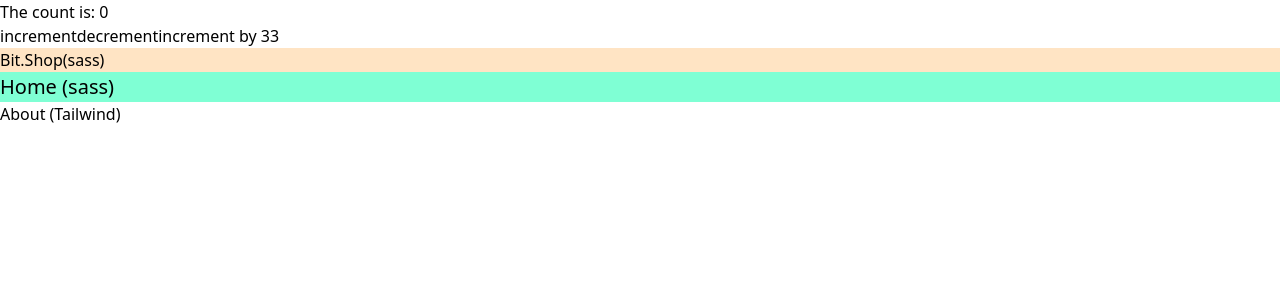
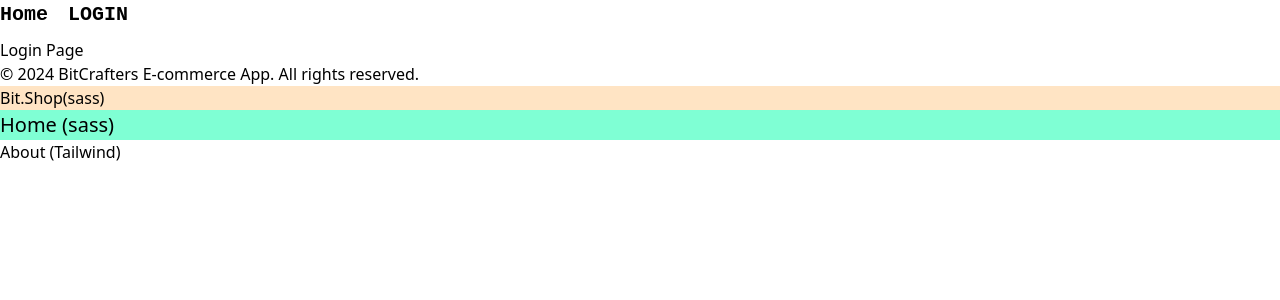
Before and after one commit to atlp-rwanda/e-commerce-bitcrafters-fn, a React (Vite) app: page /login in a window 1280 px wide. Shown: the top 300 px of the page. Built offline with nearby package versions, Linux system fonts and the light colour scheme.

Commit message:
chore(reactRouter):setup react routers dom [Delivers #187364671]

```diff
--- a/package.json
+++ b/package.json
@@ -12,7 +12,8 @@
   "dependencies": {
     "react": "^18.2.0",
     "react-dom": "^18.2.0",
-    "react-redux": "^9.1.2"
+    "react-redux": "^9.1.2",
+    "react-router-dom": "^6.23.1"
   },
   "devDependencies": {
     "@babel/core": "^7.24.7",
--- a/src/App.tsx
+++ b/src/App.tsx
@@ -1,9 +1,9 @@
-import Counter from "./components/counter"
+import Routers from "./routes"
 import './app.scss'
 function App() {
   return (
     <>
-    <Counter/>
+    <Routers/>
     <div className="nav-bar">Bit.Shop(sass)
       <div className="sub-nav">Home (sass)</div>
     </div>
@@ -13,4 +13,4 @@ function App() {
   )
 }
 
-export default App
+export default App;
--- a/src/app.scss
+++ b/src/app.scss
@@ -1,8 +1,20 @@
-.nav-bar{
+.nav-bar {
   background-color: bisque;
   color: black;
-  .sub-nav{
+  .sub-nav {
     font-size: 20px;
     background-color: aquamarine;
   }
 }
+
+.navbar ul {
+  display: flex;
+  justify-content: flex-start;
+  gap: 1em;
+  font-family: "Courier New", Courier, monospace;
+  margin: 0px auto;
+  font-size: 20px;
+  font-weight: bold;
+  list-style: none;
+  height: 38px;
+}
--- /dev/null
+++ b/src/components/Footer.tsx
@@ -0,0 +1,16 @@
+import React from "react";
+
+const Footer: React.FC = () => {
+  return (
+    <footer>
+      <div className="container">
+        <p>
+          &copy; {new Date().getFullYear()} BitCrafters E-commerce App. All
+          rights reserved.
+        </p>
+      </div>
+    </footer>
+  );
+};
+
+export default Footer;
--- /dev/null
+++ b/src/components/Layout.tsx
@@ -0,0 +1,13 @@
+import { Outlet } from "react-router-dom";
+import Navbar from "./Navbar.tsx";
+import Footer from "./Footer";
+
+export default function Layout() {
+  return (
+    <>
+      <Navbar />
+      <Outlet />
+      <Footer />
+    </>
+  );
+}
--- /dev/null
+++ b/src/components/Navbar.tsx
@@ -0,0 +1,20 @@
+import React from "react";
+import { Link } from "react-router-dom";
+
+const Navbar: React.FC = () => {
+  return (
+    <nav className="navbar">
+      <ul>
+        <li>
+          <Link to="/">Home</Link>
+        </li>
+
+        <li>
+          <Link to="/login">LOGIN</Link>
+        </li>
+      </ul>
+    </nav>
+  );
+};
+
+export default Navbar;
--- /dev/null
+++ b/src/routes/index.tsx
@@ -0,0 +1,19 @@
+import Home from "../views/Home";
+import Login from "../views/Login";
+import Layout from "../components/Layout";
+import { BrowserRouter, Route, Routes } from "react-router-dom";
+
+const Routers: React.FC = () => {
+  return (
+    <BrowserRouter>
+      <Routes>
+        <Route path="/" element={<Layout />}>
+          <Route index element={<Home />} />
+          <Route path="/login" element={<Login />} />
+        </Route>
+      </Routes>
+    </BrowserRouter>
+  );
+};
+
+export default Routers;
--- /dev/null
+++ b/src/views/Home.tsx
@@ -0,0 +1,11 @@
+import React from "react";
+
+const Home: React.FC = () => {
+  return (
+    <div>
+      <h1>Home Page</h1>
+    </div>
+  );
+};
+
+export default Home;
--- /dev/null
+++ b/src/views/Login.tsx
@@ -0,0 +1,11 @@
+import React from "react";
+
+const Login: React.FC = () => {
+  return (
+    <div>
+      <h1>Login Page</h1>
+    </div>
+  );
+};
+
+export default Login;
--- a/tsconfig.json
+++ b/tsconfig.json
@@ -6,14 +6,12 @@
     "module": "ESNext",
     "skipLibCheck": true,
 
-
     "moduleResolution": "bundler",
     "allowImportingTsExtensions": true,
     "resolveJsonModule": true,
     "isolatedModules": true,
     "noEmit": true,
     "jsx": "react-jsx",
-
 
     "strict": true,
     "noUnusedLocals": true,
```
Also changed, not shown: 1 other file (tests, documents, lock files or other folders).
